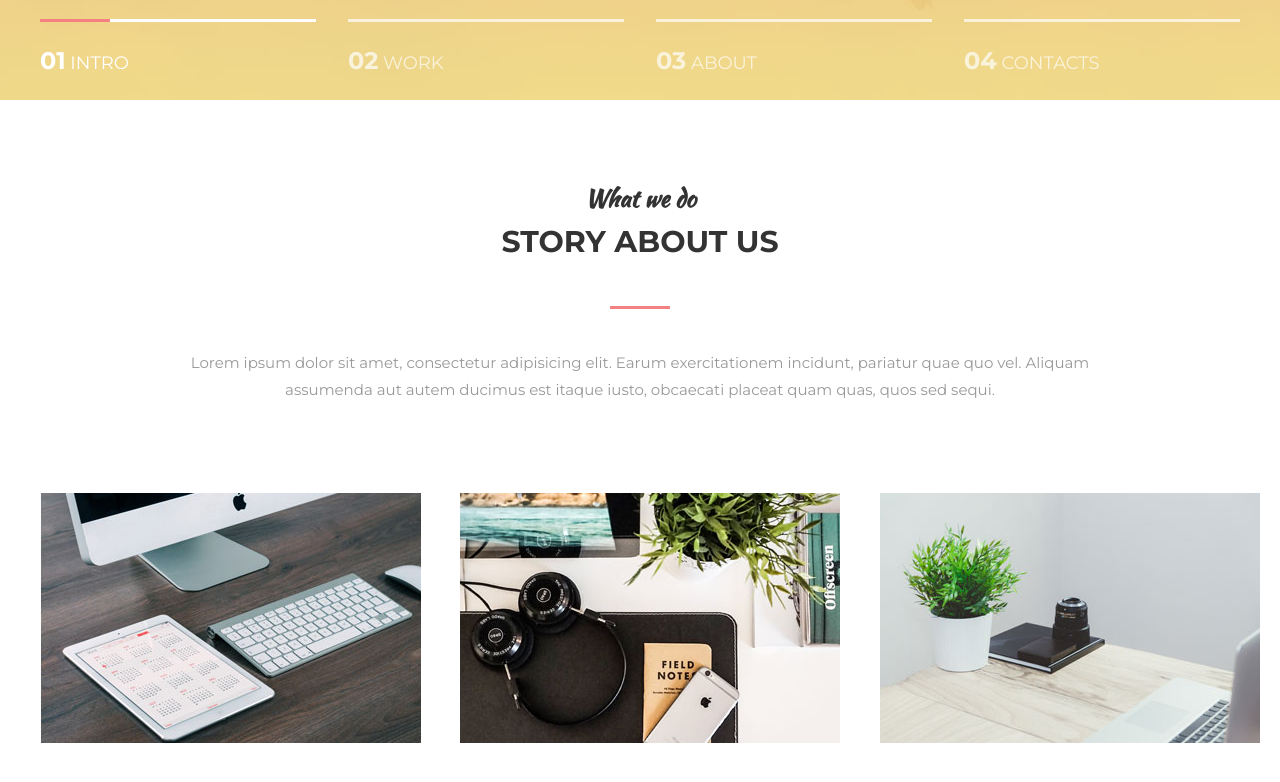
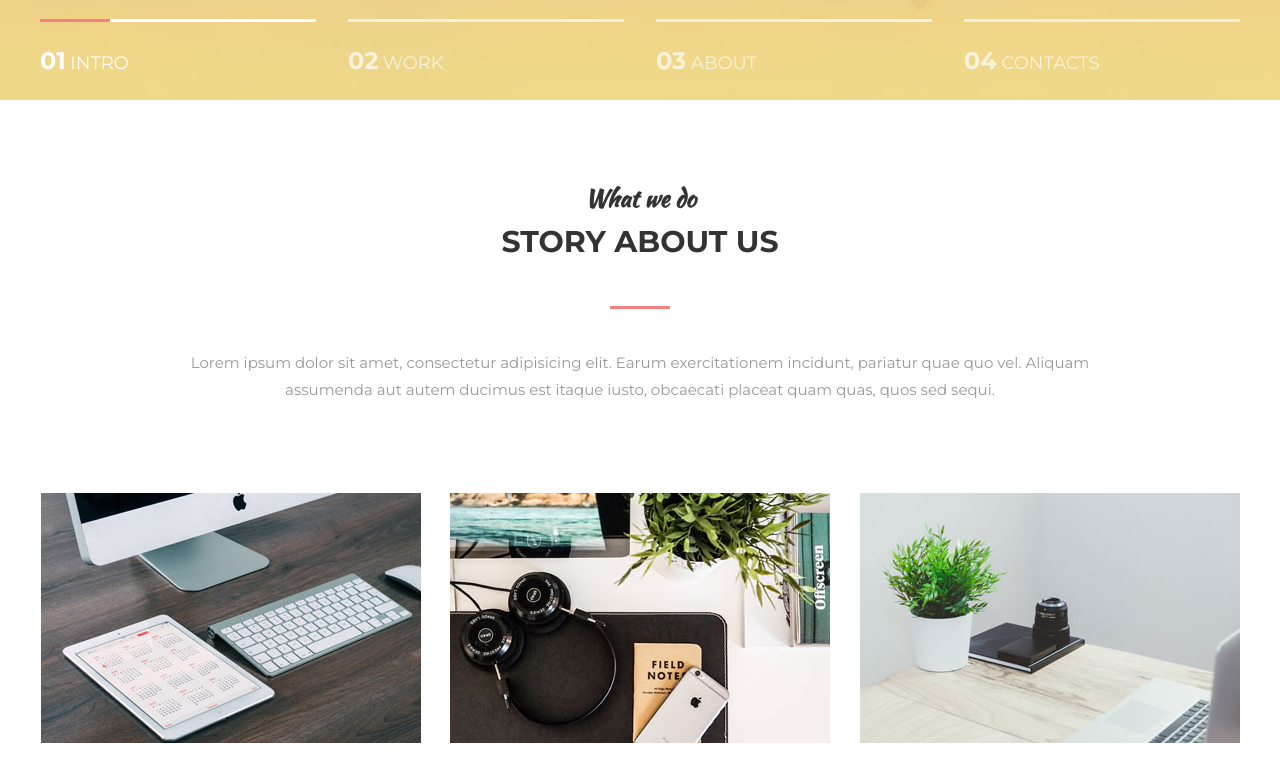
Before and after one commit to OlegWeremyew/WebsiteNumber_1, a plain HTML site: page mainWindow.html in a window 1280 px wide. Shown: the part 700-1482 px from the top of the page. Drawn offline with Linux system fonts and the light colour scheme.

Commit message:
about img css

```diff
--- a/asets/css/style.css
+++ b/asets/css/style.css
@@ -256,11 +256,30 @@ h1, h2, h3, h4, h5, h6 {
 }
 
 /* About */
-.about{
+.about {
     display: flex;
     justify-content: space-between;
 }
 
-.about__item{
-    width: 30%;
+.about__item {
+    width: 380px;
+    background-color: #95e1d3;
 }
+
+.about__item:hover .about__img{
+    transform: translate3d(-10px, -10px, 0); /*смещение по осям X Y Z*/
+}
+
+.about__item:hover .about__img img {
+    opacity: .1;
+}
+
+.about__img {
+    background: linear-gradient(to bottom, #f38181, #fce38a);
+    transition: trasform .2s linear;
+}
+
+.about__img img {
+    display: block;
+    transition: opacity .2s linear;
+}
--- a/mainWindow.html
+++ b/mainWindow.html
@@ -74,22 +74,18 @@
 
         <div class="about">
             <div class="about__item">
-                <div class="about__image">
+                <div class="about__img">
                     <img src="asets/images/about/1.jpg" alt="about us 1">
                 </div>
             </div>
             <div class="about__item">
-                <div class="about__item">
-                    <div class="about__image">
-                        <img src="asets/images/about/2.jpg" alt="about us 1">
-                    </div>
+                <div class="about__img">
+                    <img src="asets/images/about/2.jpg" alt="about us 1">
                 </div>
             </div>
             <div class="about__item">
-                <div class="about__item">
-                    <div class="about__image">
-                        <img src="asets/images/about/3.jpg" alt="about us 1">
-                    </div>
+                <div class="about__img">
+                    <img src="asets/images/about/3.jpg" alt="about us 1">
                 </div>
             </div>
         </div>
```
